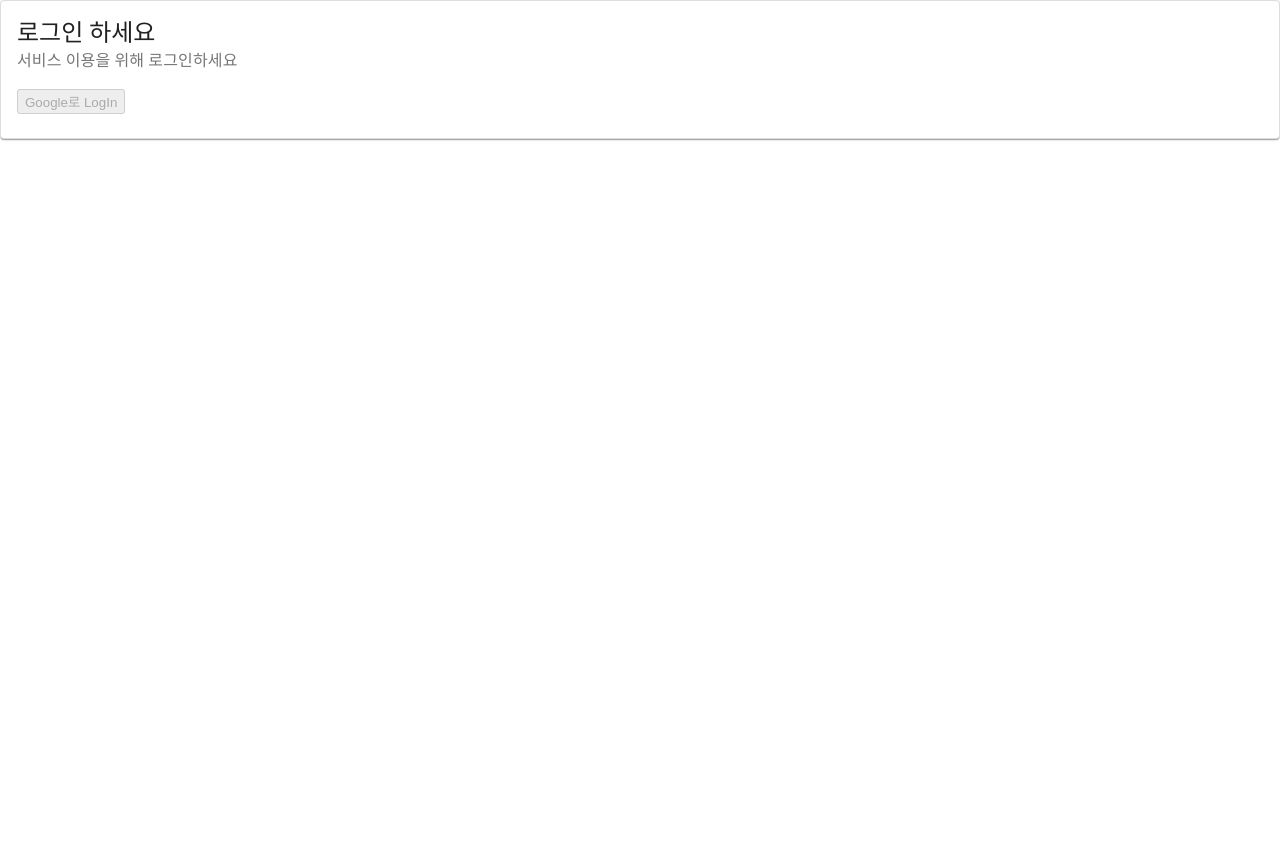
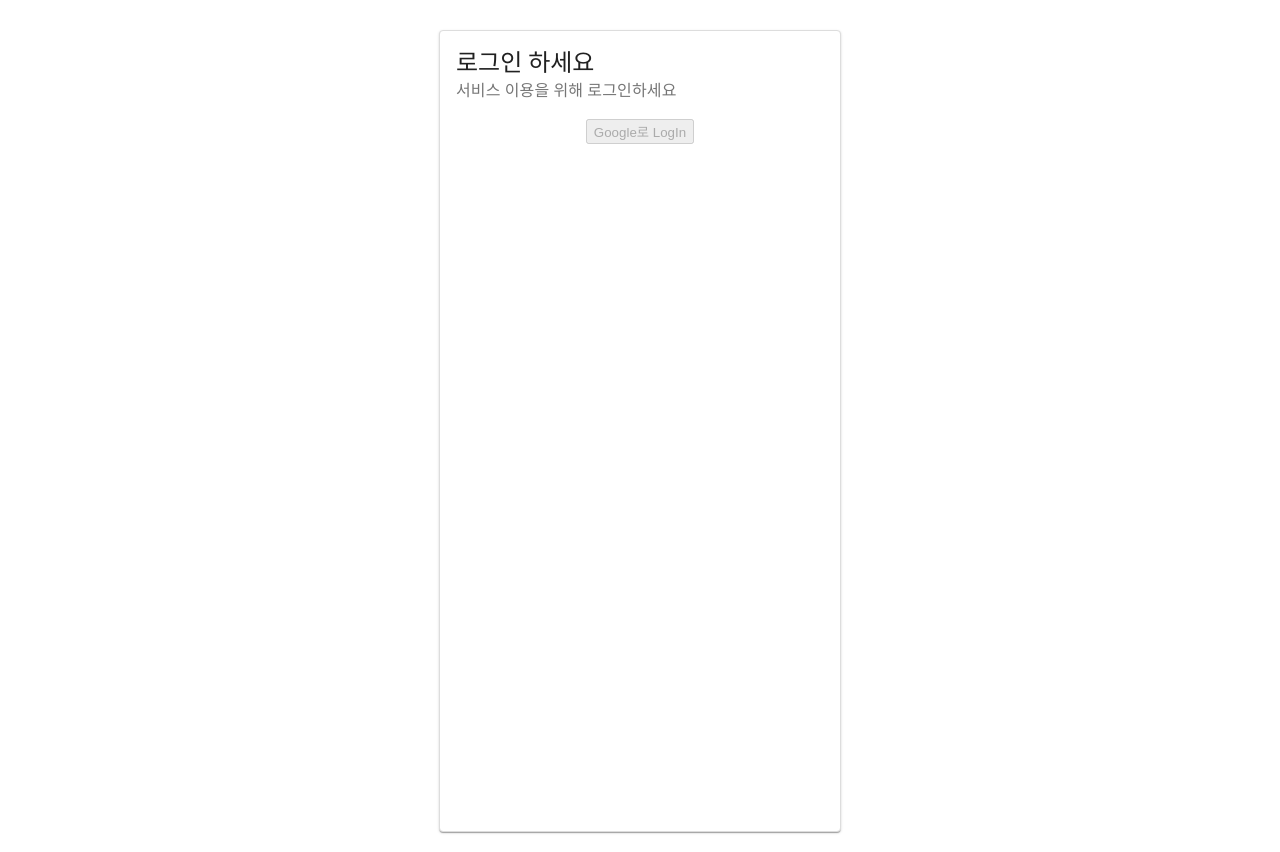
Before and after one commit to krimson701/Baek-Chat-client, a React (Create React App) app: page /login in a window 1280 px wide. Before the commit the page ends 800 px from the top, so only its background shows below. Built offline with nearby package versions, Linux system fonts and the light colour scheme.

Commit message:
CHANGE] login.js 스타일 약간 추가

```diff
--- a/src/containers/login/login.js
+++ b/src/containers/login/login.js
@@ -7,6 +7,7 @@ import {
 import { connect } from 'react-redux';
 import * as actions from '../../actions'
 import { WebServerConstant } from '../../constants';
+import AuthorizedRoutes from '../../routes/authorized-routes';
 
 /**
  *  로그인 컨테이너
@@ -52,8 +53,16 @@ class Login extends PureComponent {
             <RegularCard
                 cardTitle="로그인 하세요"
                 cardSubtitle="서비스 이용을 위해 로그인하세요"
-                style={{ border: '1px solid #ddd' }}
+                style={{
+                    border: '1px solid #ddd',
+                    marginTop: '30px',
+                    marginLeft: 'auto',
+                    marginRight: 'auto',
+                    width: '400px',
+                    height: '800px'
+                }}
             >
+                <div style={{display: 'table', margin: 'auto'}}>
                     <GoogleLogin
                         clientId={WebServerConstant.GOOGLE_CLIENT_ID}
                         render={(renderProps) => (
@@ -68,7 +77,12 @@ class Login extends PureComponent {
                         onFailure={this.responsefail}
                         cookiePolicy={"single_host_origin"}
                         isSignedIn={false}
+                        style={{
+                            display: 'table',
+                            margin: 'auto'
+                        }}
                     />
+                </div>
             </RegularCard>
         );
     }
```
Lines whose indentation alone changed are shown as unchanged.
